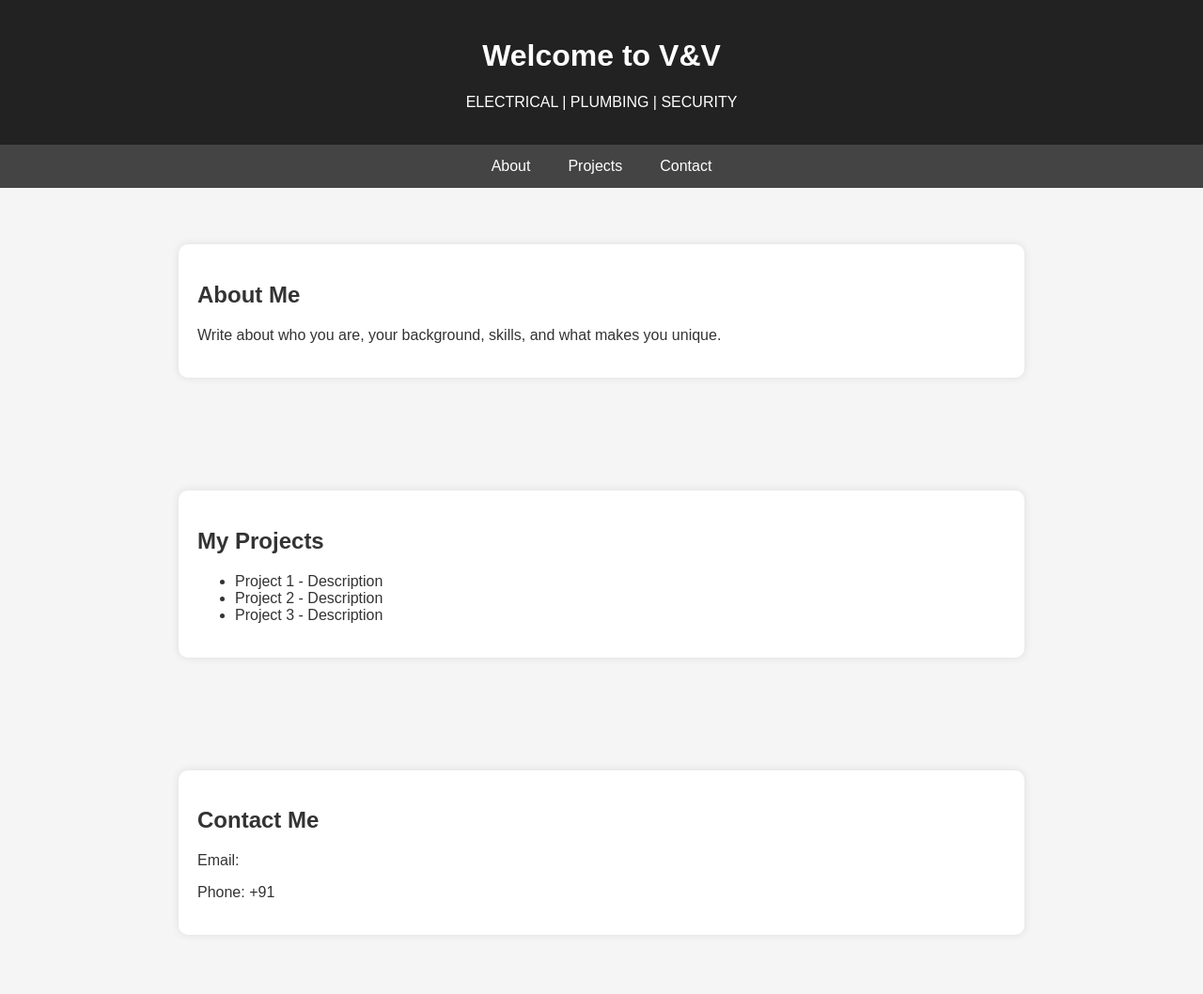
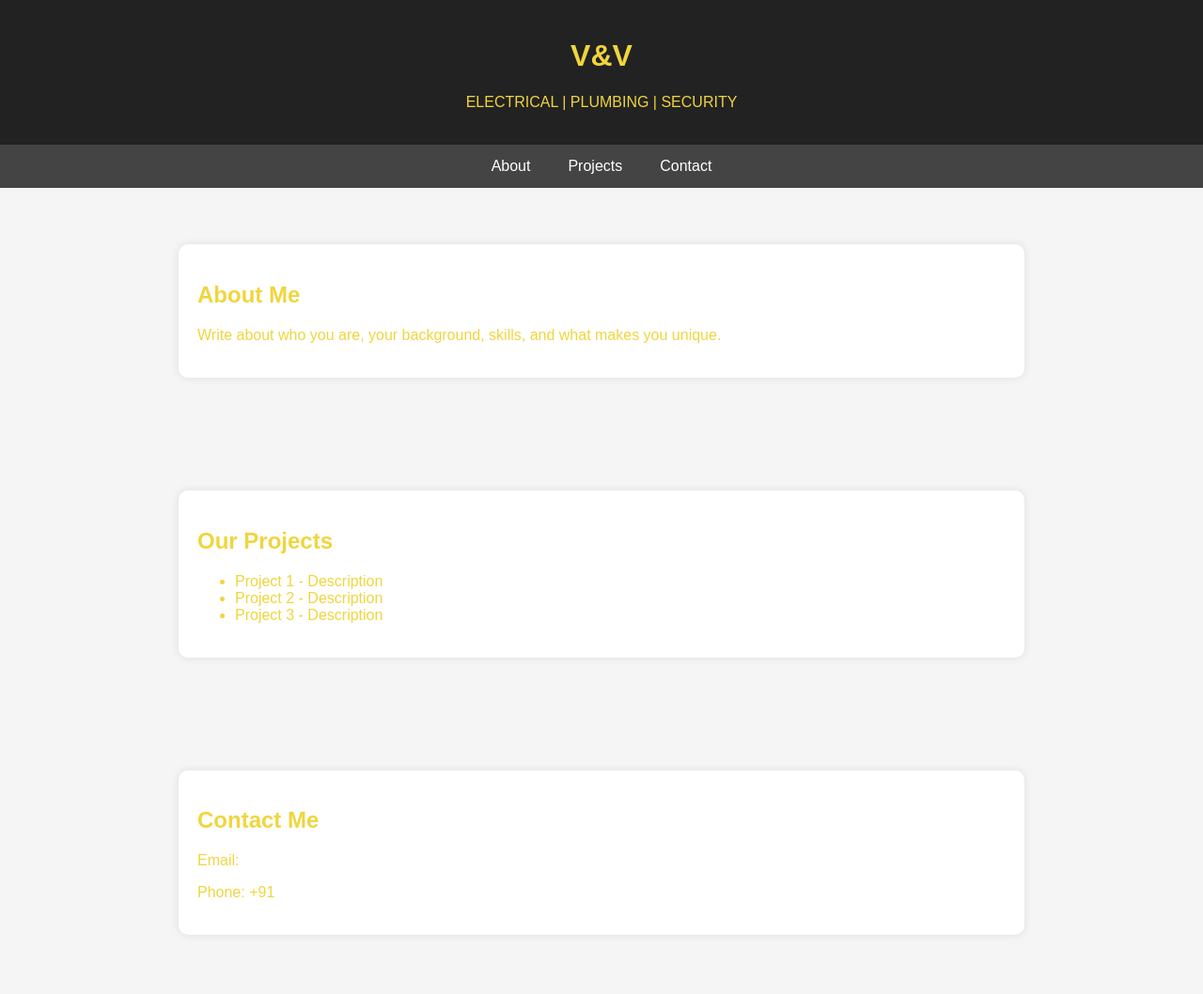
Before and after one commit to alvinalex892/vveps.servicesadoor, a plain HTML site: page index.html in a window 1280 px wide. Shown: the top 1058 px of the page at 94% size. Drawn offline with Linux system fonts and the light colour scheme.

Commit message:
Update index.html

```diff
--- a/index.html
+++ b/index.html
@@ -9,11 +9,11 @@
             margin: 0;
             font-family: Arial, sans-serif;
             background: #f5f5f5;
-            color: #333;
+            color: #f0d53e;
         }
         header {
             background: #222;
-            color: white;
+            color: golden;
             padding: 20px;
             text-align: center;
         }
@@ -54,7 +54,7 @@
 </head>
 <body>
     <header>
-        <h1>Welcome to V&V</h1>
+        <h1>V&V</h1>
         <p>ELECTRICAL | PLUMBING | SECURITY</p>
     </header>
 
@@ -73,7 +73,7 @@
 
     <section id="projects">
         <div class="card">
-            <h2>My Projects</h2>
+            <h2>Our Projects</h2>
             <ul>
                 <li>Project 1 - Description</li>
                 <li>Project 2 - Description</li>
```
